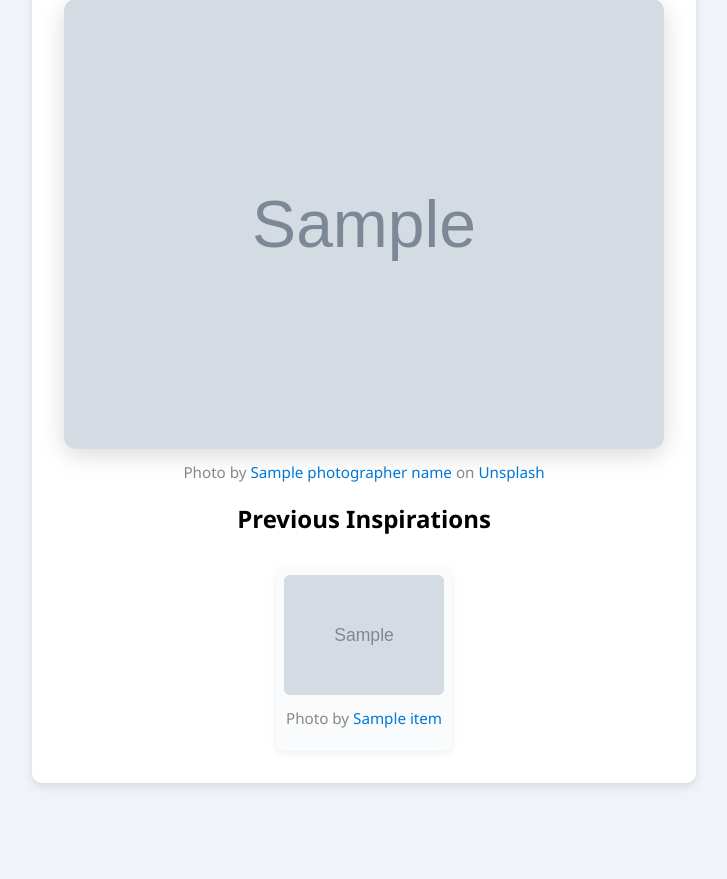
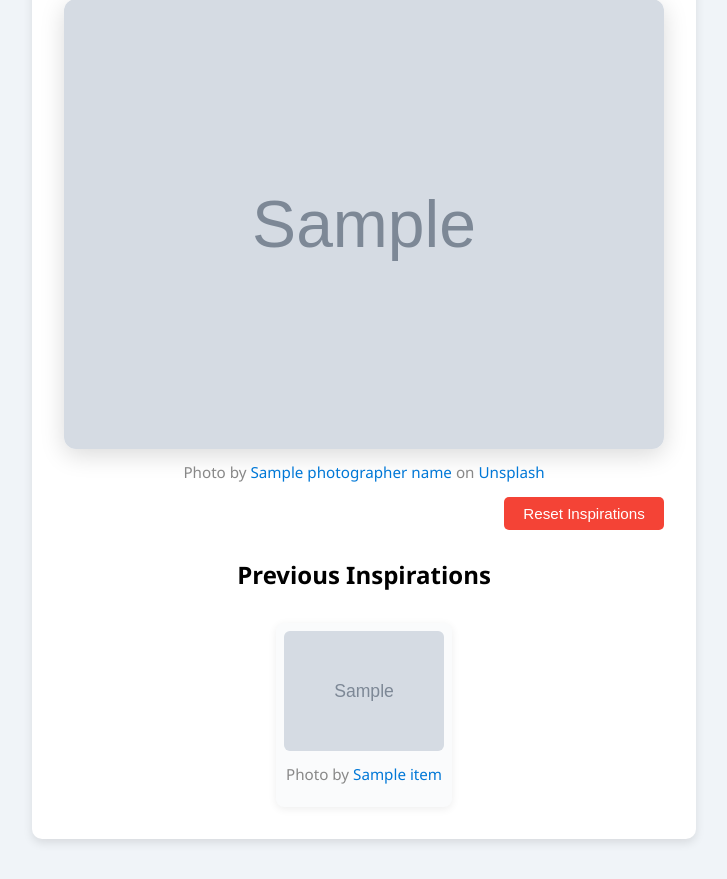
Before and after one commit to bennie-aranda/lensofcreatives, a Flask app: template templates/index.html in a window 1280 px wide. Shown: the part 581-1460 px from the top of the page, without its empty margins (276-1003 px from the left). Before the commit the page ends 1368 px from the top, so only its background shows below. Run offline with Flask 3, Linux system fonts and the light colour scheme; the template is opened without the code that fills it: most values are stand-ins (such as "Sample title", 1, 10 or a date in 2020); grey boxes marked "Sample" are stand-in pictures.

Commit message:
added a reset 'passed inspirations' button

```diff
--- a/api/app.py
+++ b/api/app.py
@@ -54,5 +54,11 @@ def index():
         traceback.print_exc()
         return "Internal Server Error", 500
 
+@app.route("/reset", methods=["POST"])
+def reset_gallery():
+    session["gallery"] = []
+    session.modified = True
+    return ("", 204)  # No content, for AJAX or simple reload
+
 if __name__ == "__main__":
     app.run(debug=True)
--- a/static/styles.css
+++ b/static/styles.css
@@ -189,3 +189,18 @@ button:hover {
   font-style: italic;
   text-shadow: 0 1px 8px rgba(0,0,0,0.18);
 }
+
+.reset-btn {
+  background: #f44336;
+  color: #fff;
+  border: none;
+  padding: 0.5rem 1.2rem;
+  border-radius: 5px;
+  cursor: pointer;
+  font-size: 0.95rem;
+  margin-bottom: 0.5rem;
+  transition: background 0.2s;
+}
+.reset-btn:hover {
+  background: #c62828;
+}
--- a/templates/index.html
+++ b/templates/index.html
@@ -35,6 +35,9 @@
     {% endif %}
 
     {% if gallery and gallery|length > 0 %}
+      <form method="POST" action="/reset" style="text-align:right; margin-bottom:1rem;">
+        <button type="submit" class="reset-btn">Reset Inspirations</button>
+      </form>
       <h2>Previous Inspirations</h2>
       <div class="gallery">
         {% for item in gallery %}
```
